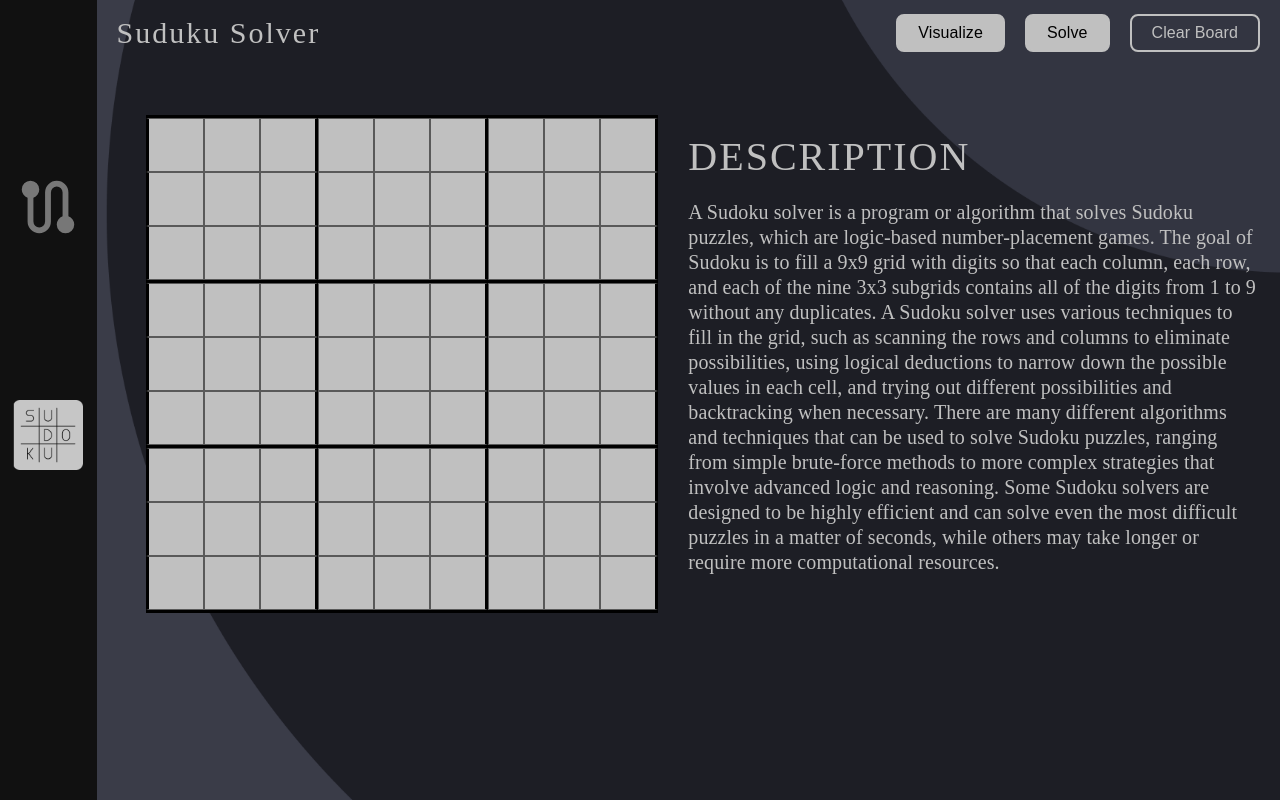
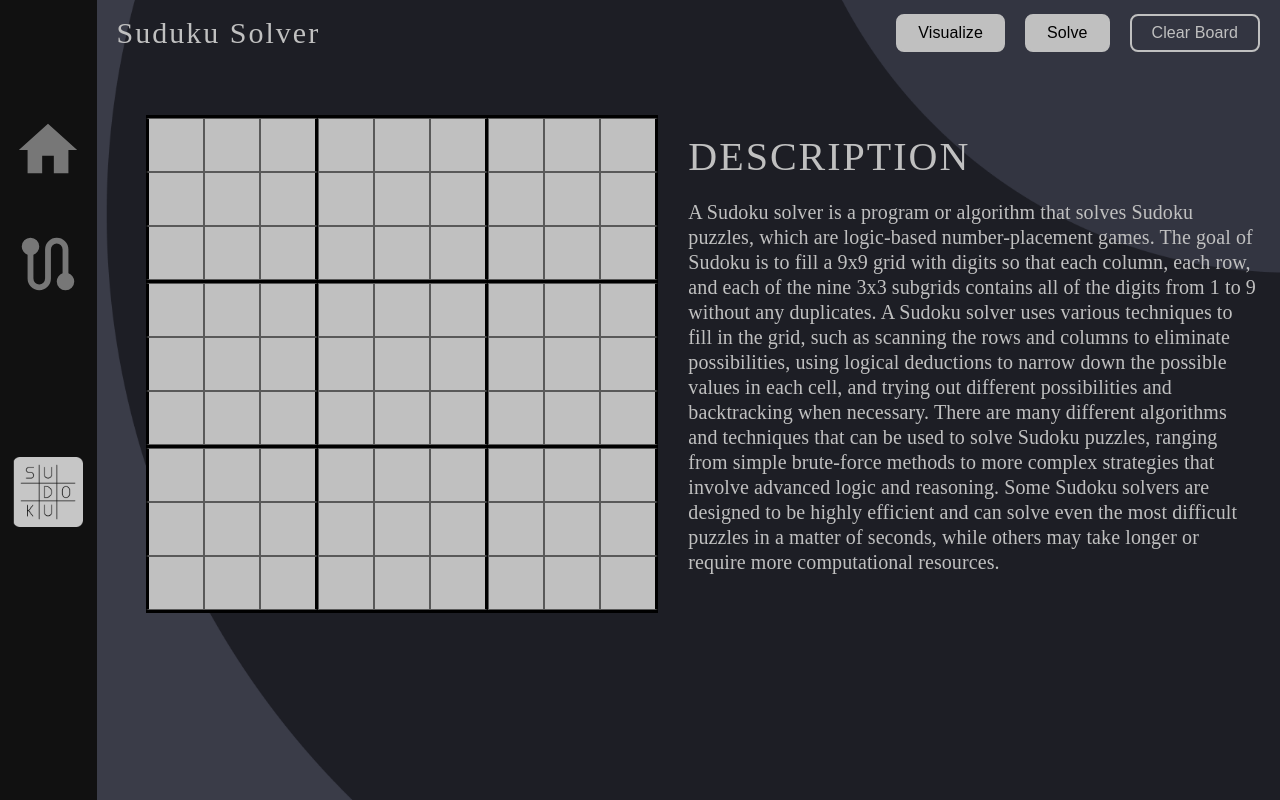
Before and after one commit to Sk47R/Visualize-IT, a React (Create React App) app: page /sudoku-solver in a window 1280 px wide. Built offline with nearby package versions, Linux system fonts and the light colour scheme; some icons are missing.

Commit message:
Add home navigation in sidenavbar

```diff
--- a/src/Components/SideBar/SideBar.jsx
+++ b/src/Components/SideBar/SideBar.jsx
@@ -5,12 +5,19 @@ import sudukoIconActive from "../../assets/images/arcticons_sudoku_active.png";
 import React from "react";
 import { Link, useLocation } from "react-router-dom";
 import { Icon } from "@iconify/react";
+import HomeIcon from "@mui/icons-material/Home";
 
 const SideBar = () => {
   const location = useLocation();
 
   return (
     <div className="sidebar">
+      <div className="sidebar_items margin_bottom_4">
+        <Link to="/">
+          <HomeIcon className="sideBar_images" />
+        </Link>
+      </div>
+
       <div className="sidebar_items margin_bottom_4">
         <Link to="/path-finder">
           <Icon
```
